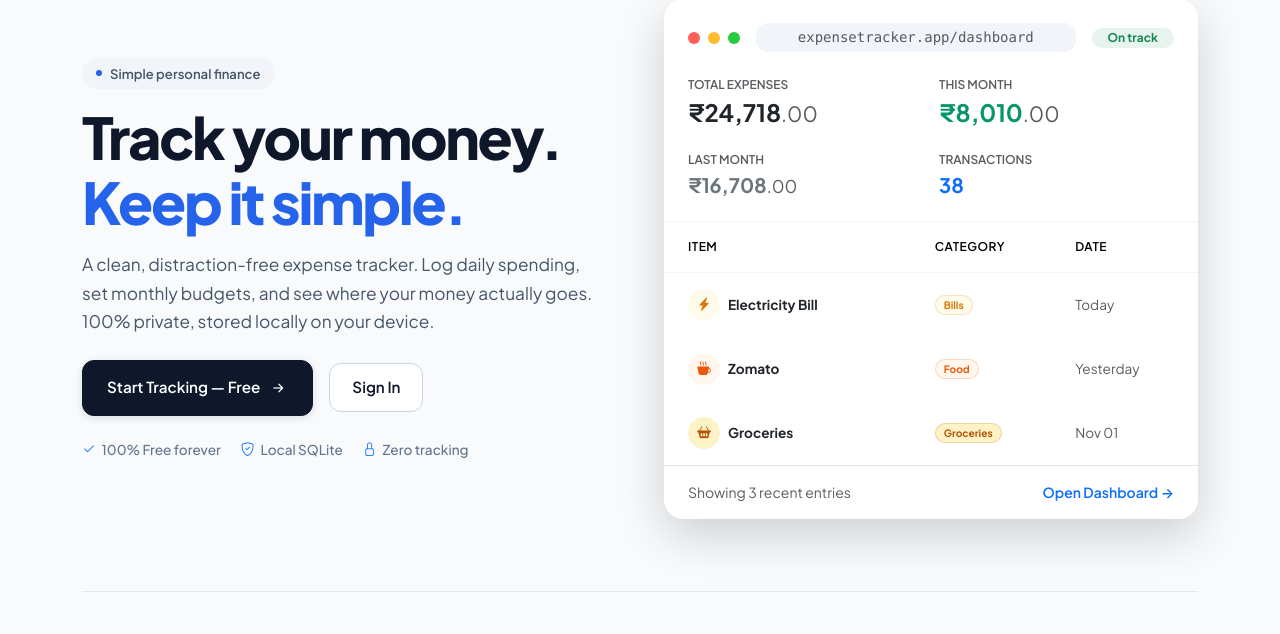
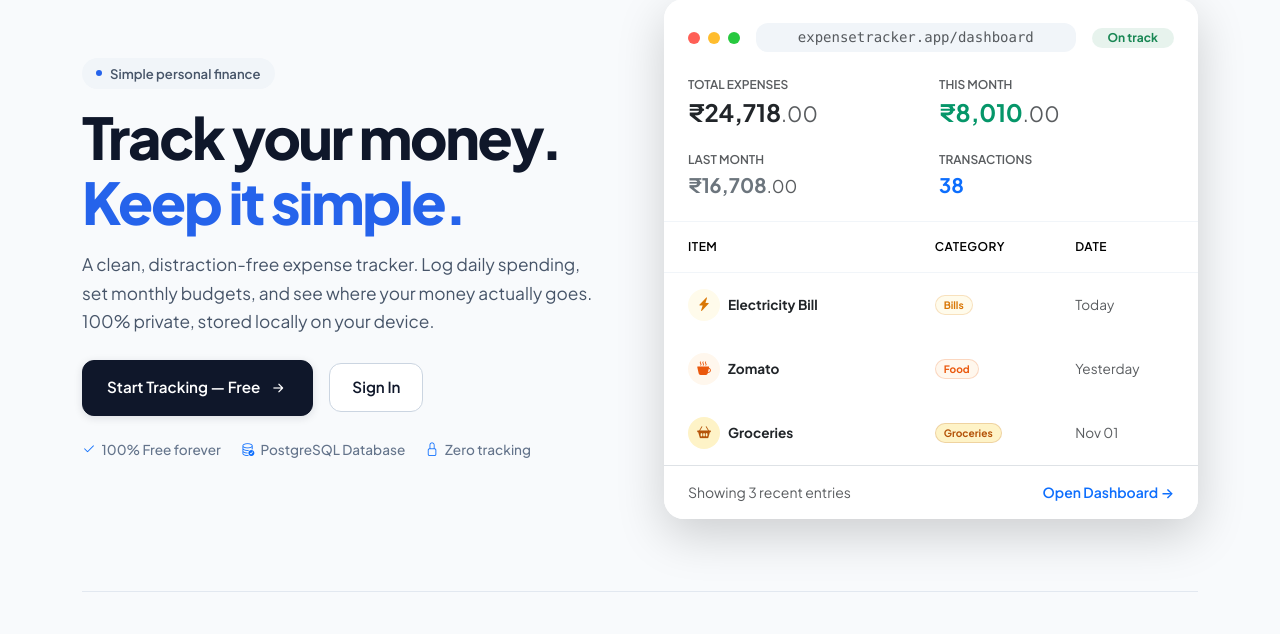
Before and after one commit to DEWASHISH-019/Expense-Tracker-live, a Flask app: page / in a window 1280 px wide. Shown: the part 110-744 px from the top of the page. Run offline with Flask 3, Linux system fonts and the light colour scheme; some libraries are stand-ins or nearby versions.

Commit message:
Update database mention from SQLite to PostgreSQL

```diff
--- a/templates/index.html
+++ b/templates/index.html
@@ -30,10 +30,9 @@
                     <span>Sign In</span>
                 </a>
             </div>
-
             <div class="hero-trust-row">
                 <span><i class="bi bi-check2 text-primary"></i> 100% Free forever</span>
-                <span><i class="bi bi-shield-check text-primary"></i> Local SQLite</span>
+                <span><i class="bi bi-database-check text-primary"></i> PostgreSQL Database</span>
                 <span><i class="bi bi-lock text-primary"></i> Zero tracking</span>
             </div>
         </div>
```
